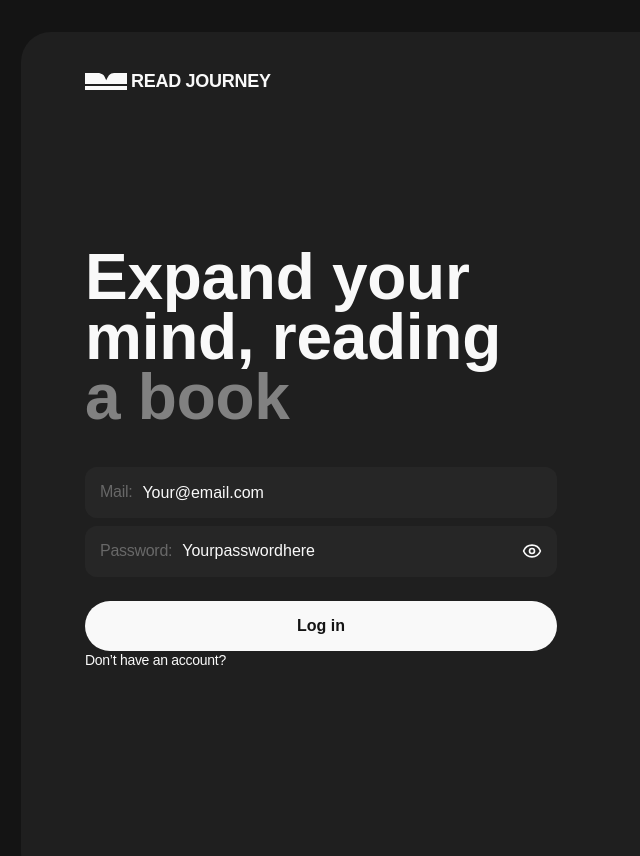
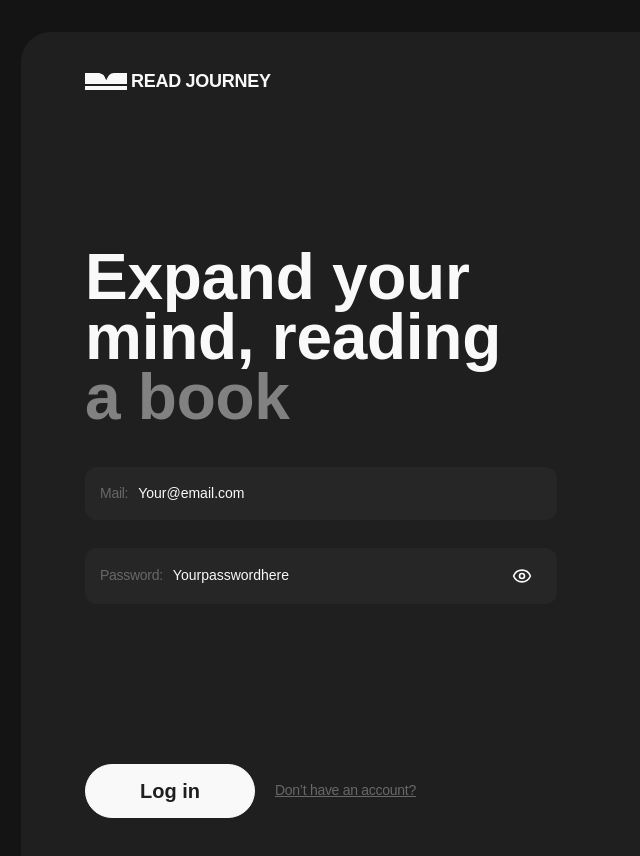
Before and after one commit to milenness/read-journey, a Next.js app: page /login in a window 1280 px wide. Shown: the top 856 px of the page, without its empty margins (267-907 px from the left). Built offline with nearby package versions, Linux system fonts and the light colour scheme.

Commit message:
fix/login-form

```diff
--- a/components/LoginForm/LoginForm.module.css
+++ b/components/LoginForm/LoginForm.module.css
@@ -3,15 +3,34 @@
   flex-direction: column;
 }
 
+.errorWrapper {
+  margin-bottom: 8px;
+}
+
+.errorWrapper:not(:has(~ .errorWrapper)) {
+  margin-bottom: 0;
+}
+
 .inputWrapper {
   display: flex;
   align-items: center;
-  margin-bottom: 8px;
   background-color: var(--color-gray-dark);
   border-radius: 12px;
-  padding: 14px;
+  padding: 14px 16px 14px 14px;
   transition: border-color var(--main-transition), background-color var(--main-transition);
   border: 1px solid transparent;
+}
+
+
+@media only screen and (min-width: 768px) {
+  .errorWrapper {
+  margin-bottom: 14px;
+}
+
+  .inputWrapper {
+  padding: 16px 18px 16px 14px;
+  margin-bottom: 14px;
+}
 }
 
 .inputWrapper:focus-within,
@@ -19,37 +38,68 @@
   border-color: rgba(255, 255, 255, 0.2);
 }
 
-.inputWrapperError {
-  border-color: #e74a3b !important;
+.inputWrapper.inputWrapperError,
+.inputWrapper.inputWrapperError:focus-within,
+.inputWrapper.inputWrapperError:hover {
+  border-color: var(--color-red);
+  margin-bottom: 4px;
 }
 
-/* Текст "Name:", "Mail:", "Password:" */
-.label {
-  color: var(--color-gray, #686868);
-  margin-right: 8px;
-  font-size: 16px;
-  font-weight: 500;
-  white-space: nowrap;
+.inputWrapper.inputWrapperSuccess,
+.inputWrapper.inputWrapperSuccess:focus-within,
+.inputWrapper.inputWrapperSuccess:hover {
+  border-color: var(--color-green);
+  margin-bottom: 4px;
 }
 
-/* Сам інпут */
+@media only screen and (min-width: 768px) {
+  .inputWrapper.inputWrapperError,
+.inputWrapper.inputWrapperError:focus-within,
+.inputWrapper.inputWrapperError:hover,
+.inputWrapper.inputWrapperSuccess,
+.inputWrapper.inputWrapperSuccess:focus-within,
+.inputWrapper.inputWrapperSuccess:hover  {
+  margin-bottom: 8px;
+}
+}
+
+.label {
+font-size: 12px;
+line-height: 1.33;
+  color: var(--color-gray);
+  margin-right: 10px;
+}
+
+@media only screen and (min-width: 768px) {
+  .label {
+font-size: 14px;
+line-height: 1.29;
+}
+}
+
 .input {
   flex: 1;
   background: transparent;
   border: none;
-  color: var(--color-white, #f9f9f9);
-  font-size: 16px;
-  font-weight: 500;
+ font-size: 12px;
+ line-height: 1.33;
+ padding: 0;
   outline: none;
-  width: 100%;
+  color: var(--color-white);
+}
+
+@media only screen and (min-width: 768px) {
+  .input {
+ font-size: 14px;
+line-height: 1.29;
+}
 }
 
 .input::placeholder {
-  color: var(--color-white, #f9f9f9);
+  color: var(--color-white);
   opacity: 1;
 }
 
-/* 🌟 ФІКС ДЛЯ CHROME: Прибираємо білий фон при автозаповненні паролів */
 .input:-webkit-autofill,
 .input:-webkit-autofill:hover,
 .input:-webkit-autofill:focus,
@@ -59,75 +109,130 @@
   transition: background-color 5000s ease-in-out 0s;
 }
 
-/* Кнопка "Око" */
 .iconButton {
   background: none;
   border: none;
-  padding: 0;
-  margin-left: 8px;
   display: flex;
   align-items: center;
   justify-content: center;
-  cursor: pointer;
-  color: var(--color-white, #f9f9f9);
-  transition: opacity 0.2s ease;
+  color: var(--color-white);
+  transition: opacity var(--main-transition);
 }
 
 .iconButton:hover {
   opacity: 0.7;
 }
 
-.iconButton svg {
+@media only screen and (min-width: 768px) {
+  .iconButton svg {
   width: 20px;
   height: 20px;
 }
-
-/* Текст помилки під полем */
-.errorText {
-  color: #e74a3b;
-  font-size: 12px;
-  line-height: 1.2;
-  margin-top: -6px;
-  padding-left: 18px;
 }
 
-/* Кнопка Submit (Registration / Log in) */
-.submitBtn {
-  margin-top: 16px;
-  width: 100%;
-  padding: 16px;
-  border-radius: 30px;
-  background-color: var(--color-white, #f9f9f9);
-  color: var(--color-black, #141414);
-  font-size: 16px;
-  font-weight: 700;
-  border: none;
-  cursor: pointer;
-  transition: background-color 0.3s ease, opacity 0.3s ease;
+.errorText {
+  display: flex;
+  color: var(--color-red);
+  font-size: 10px;
+  line-height: 1.2;
 }
 
-.submitBtn:hover:not(:disabled) {
-  background-color: #e0e0e0;
+.successText {
+   display: flex;
+  color: var(--color-green);
+  font-size: 10px;
+  line-height: 1.2;
 }
 
-.submitBtn:disabled {
-  opacity: 0.7;
-  cursor: not-allowed;
+@media only screen and (min-width: 768px) {
+  .errorText, .successText {
+  font-size: 12px;
+line-height: 1.17;
+}
 }
 
-/* Обгортка для посилання внизу */
-.linkWrapper {
-  text-align: center;
-  margin-top: 14px;
+.errorIcon {
+  color: var(--color-red);
+  margin-left: 8px;
 }
 
-.linkWrapper a {
-  color: var(--color-gray, #686868);
-  font-size: 14px;
-  text-decoration: underline;
-  transition: color 0.3s ease;
+.successIcon {
+  color: var(--color-green);
+  margin-left: 8px;
 }
 
-.linkWrapper a:hover {
-  color: var(--color-white, #f9f9f9);
+@media only screen and (min-width: 768px) {
+  .successIcon, .errorIcon {
+  width: 20px;
+  height: 20px;
 }
+}
+
+.buttonsWrapper {
+  display: flex;
+  gap: 14px;
+  margin-top: 72px;
+  align-items: center;
+}
+
+@media only screen and (min-width: 768px) {
+  .buttonsWrapper {
+  gap: 20px;
+  margin-top: 146px;
+}
+}
+
+.submitBtn {
+  padding-top: 12px;
+  padding-bottom: 12px;
+  width: 131px;
+  border-radius: 30px;
+  background-color: var(--color-white);
+  color: var( --color-black-light);
+  font-weight: 700;
+font-size: 14px;
+line-height: 1.29;
+  border: 1px solid var(--color-white);
+  transition: background-color var(--main-transition), border-color var(--main-transition);
+}
+
+@media only screen and (min-width: 768px) {
+  .submitBtn {
+    width: auto;
+  padding: 16px 54px;
+  font-size: 20px;
+line-height: 1;
+}
+}
+
+.submitBtn:hover,
+.submitBtn:focus,
+.submitBtn:active {
+  background-color: transparent;
+  color: var(--color-white);
+  border-color: rgba(249, 249, 249, 0.2);
+
+}
+
+.registerLink {
+  font-size: 12px;
+line-height: 1.17;
+text-decoration: underline;
+text-decoration-skip-ink: none;
+text-align: center;
+color: var(--color-gray);
+transition: color var(--main-transition);
+}
+
+@media only screen and (min-width: 768px) {
+  .registerLink {
+  font-size: 14px;
+line-height: 1.29;
+}
+}
+
+.registerLink:hover,
+.registerLink:focus,
+.registerLink:active {
+  color: var(--color-white);
+}
--- a/components/LoginForm/LoginForm.tsx
+++ b/components/LoginForm/LoginForm.tsx
@@ -8,6 +8,8 @@ import { useMutation } from "@tanstack/react-query";
 import axios from "axios";
 import Link from "next/link";
 import { LuEye, LuEyeOff } from "react-icons/lu";
+import { MdErrorOutline } from "react-icons/md";
+import { RiCheckboxCircleLine } from "react-icons/ri";
 
 import { loginUser, SignInRequest } from "@/lib/api";
 import { useAuthStore } from "@/store/authStore";
@@ -16,7 +18,7 @@ import css from "./LoginForm.module.css";
 const schema = yup.object().shape({
   email: yup
     .string()
-    .matches(/^\w+@[a-zA-Z_]+?\.[a-zA-Z]{2,3}$/, "Invalid email format")
+    .email("Invalid email format")
     .required("Email is required"),
   password: yup
     .string()
@@ -44,7 +46,7 @@ export default function LoginForm() {
   const serverError = mutation.isError
     ? (axios.isAxiosError(mutation.error) &&
         mutation.error.response?.data?.error) ||
-      "Невірний email або пароль"
+      "Invalid email or password."
     : null;
 
   return (
@@ -53,12 +55,27 @@ export default function LoginForm() {
       validationSchema={schema}
       onSubmit={(values) => mutation.mutate(values)}
     >
-      {({ touched, errors }) => (
+      {({ touched, errors, values }) => {
+        const isEmailError = touched.email && errors.email;
+        const isEmailSuccess =
+          touched.email && !errors.email && values.email.trim() !== "";
+
+        const isPasswordError = touched.password && errors.password;
+        const isPasswordSuccess =
+          touched.password && !errors.password && values.password.trim() !== "";
+
+        return (
           <Form className={css.formContainer}>
-          {/* Поле Mail */}
-          <div>
+
+            <div className={css.errorWrapper}>
               <div
-              className={`${css.inputWrapper} ${touched.email && errors.email ? css.inputWrapperError : ""}`}
+                className={`${css.inputWrapper} ${
+                  isEmailError
+                    ? css.inputWrapperError
+                    : isEmailSuccess
+                      ? css.inputWrapperSuccess
+                      : ""
+                }`}
               >
                 <label htmlFor={emailId} className={css.label}>
                   Mail:
@@ -70,18 +87,35 @@ export default function LoginForm() {
                   placeholder="Your@email.com"
                   className={css.input}
                 />
+
+                {isEmailError && (
+                  <MdErrorOutline size={18} className={css.errorIcon} />
+                )}
+                {isEmailSuccess && (
+                  <RiCheckboxCircleLine size={18} className={css.successIcon} />
+                )}
               </div>
+
               <ErrorMessage
                 name="email"
-              component="p"
+                component="span"
                 className={css.errorText}
               />
+              {isEmailSuccess && (
+                <span className={css.successText}>Email is correct</span>
+              )}
             </div>
 
             {/* Поле Password */}
-          <div>
+            <div className={css.errorWrapper}>
               <div
-              className={`${css.inputWrapper} ${touched.password && errors.password ? css.inputWrapperError : ""}`}
+                className={`${css.inputWrapper} ${
+                  isPasswordError
+                    ? css.inputWrapperError
+                    : isPasswordSuccess
+                      ? css.inputWrapperSuccess
+                      : ""
+                }`}
               >
                 <label htmlFor={passwordId} className={css.label}>
                   Password:
@@ -93,21 +127,34 @@ export default function LoginForm() {
                   placeholder="Yourpasswordhere"
                   className={css.input}
                 />
+
                 <button
                   type="button"
                   className={css.iconButton}
                   onClick={() => setShowPassword(!showPassword)}
                 >
-                {showPassword ? <LuEyeOff /> : <LuEye />}
+                  {showPassword ? <LuEyeOff size={18} /> : <LuEye size={18} />}
                 </button>
+
+                {isPasswordError && (
+                  <MdErrorOutline size={18} className={css.errorIcon} />
+                )}
+                {isPasswordSuccess && (
+                  <RiCheckboxCircleLine size={18} className={css.successIcon} />
+                )}
               </div>
+
               <ErrorMessage
                 name="password"
-              component="p"
+                component="span"
                 className={css.errorText}
               />
+              {isPasswordSuccess && (
+                <span className={css.successText}>Password is secure</span>
+              )}
             </div>
 
+            <div className={css.buttonsWrapper}>
               <button
                 type="submit"
                 disabled={mutation.isPending}
@@ -118,11 +165,13 @@ export default function LoginForm() {
 
               {serverError && <p className={css.errorText}>{serverError}</p>}
 
-          <div className="linkWrapper">
-            <Link href="/register">Don’t have an account?</Link>
+                <Link href="/register" className={css.registerLink}>
+                  Don’t have an account?
+                </Link>
             </div>
           </Form>
-      )}
+        );
+      }}
     </Formik>
   );
 }
```
Also changed, not shown: components/RegisterForm/RegisterForm.tsx (+93 -10 lines). Lines whose indentation alone changed are shown as unchanged.
